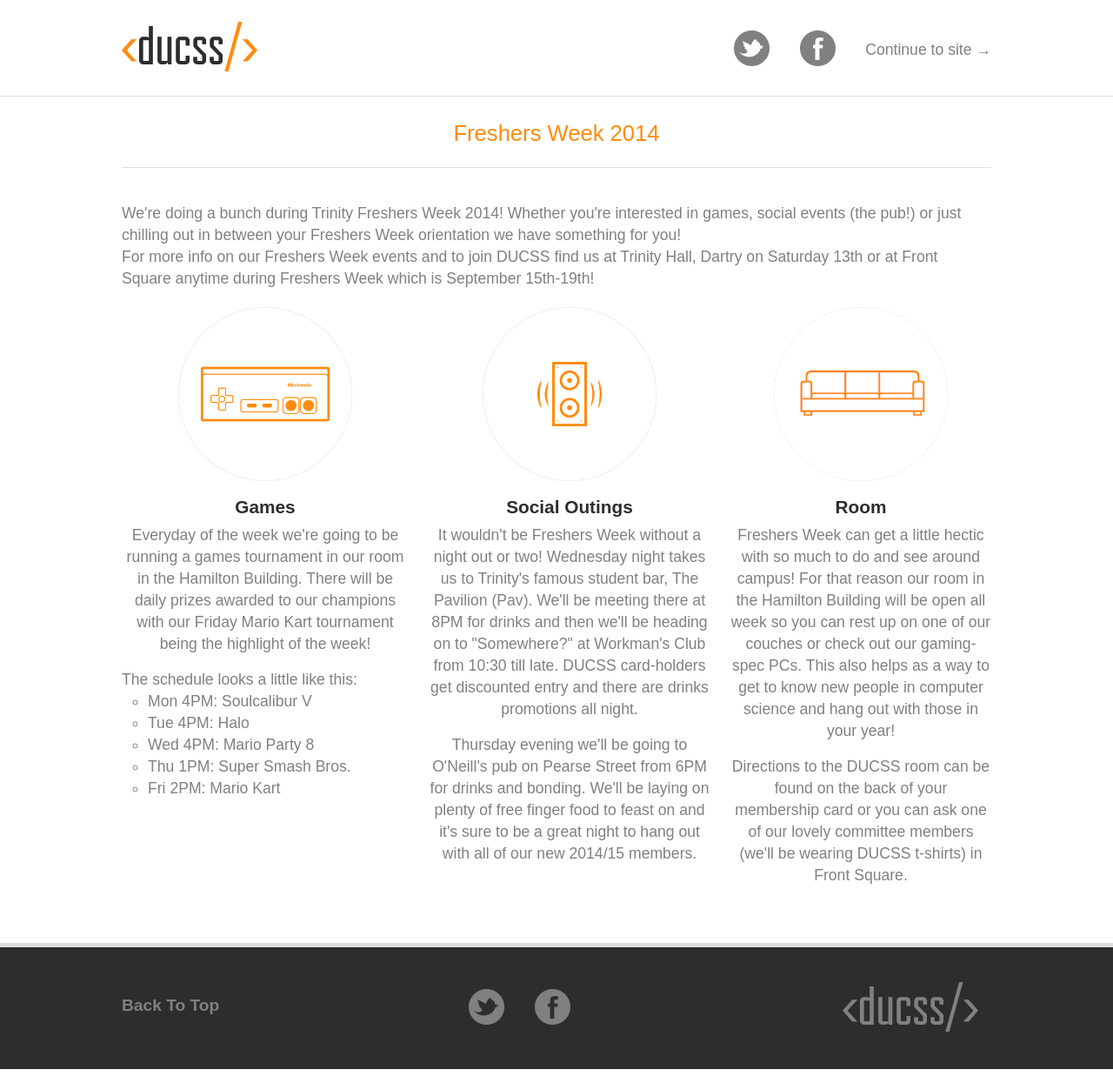
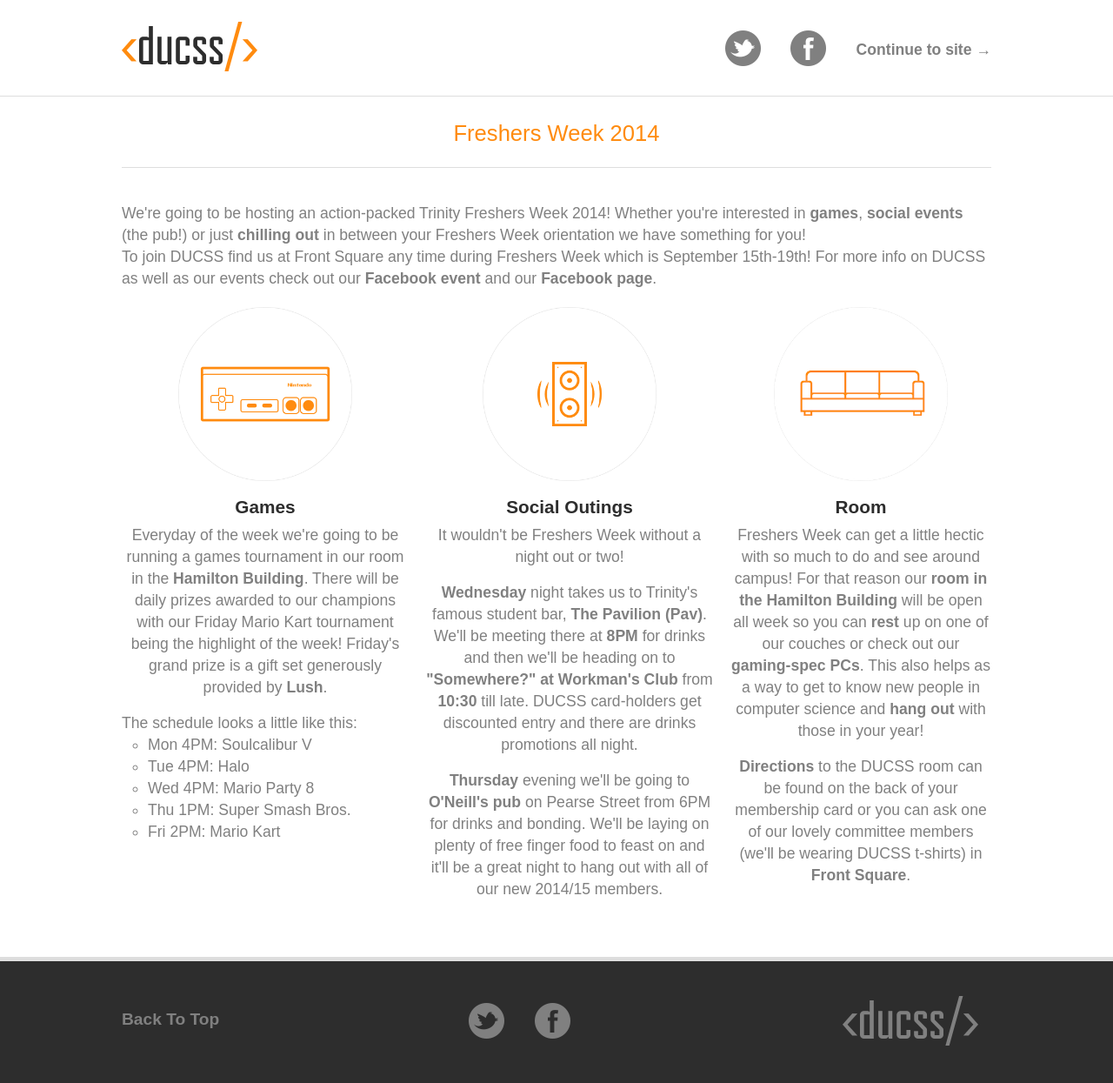
Before and after one commit to DUCSS/ducss-site-old, a Django app: template project/templates/freshers.html in a window 1280 px wide. Shown: the whole page at 87% size. Run offline with Django 3.2, Linux system fonts and the light colour scheme; the template is opened without the code that fills it, so the values that code supplies are empty; some web fonts are replaced.

Commit message:
Add bold styling, links and update text to reflect FB event.

```diff
--- a/project/static/base/css/freshers.css
+++ b/project/static/base/css/freshers.css
@@ -136,7 +136,8 @@ p {
 }
 
 a {
-  color: #ff8b0f;
+  color: #808080;
+  font-weight: bold;
   text-decoration: none;
 }
 
@@ -305,3 +306,7 @@ section#freshers .col p {
 .get-over-there {
   text-align: left !important;
 }
+
+strong {
+  font-weight: bold;
+}
--- a/project/templates/freshers.html
+++ b/project/templates/freshers.html
@@ -26,17 +26,17 @@
         <section id="freshers">
           <h1>Freshers Week 2014</h1>
           <p>
-            We're doing a bunch during Trinity Freshers Week 2014! Whether you're interested in games, social events (the pub!) or just chilling out in between your Freshers Week orientation we have something for you!
+            We're going to be hosting an action-packed Trinity Freshers Week 2014! Whether you're interested in <strong>games</strong>, <strong>social events</strong> (the pub!) or just <strong>chilling out</strong> in between your Freshers Week orientation we have something for you!
           </p>
           <p>
-            For more info on our Freshers Week events and to join DUCSS find us at Trinity Hall, Dartry on Saturday 13th or at Front Square anytime during Freshers Week which is September 15th-19th!
+            To join DUCSS find us at Front Square any time during Freshers Week which is September 15th-19th! For more info on DUCSS as well as our events check out our <a href="https://www.facebook.com/events/1511624179081064/">Facebook event</a> and our <a href="https://facebook.com/ducss.ie">Facebook page</a>.
           </p>
           <div class="row">
             <div class="col games">
               <img src="{{ STATIC_URL }}base/images/figure-games.png" width="200" height="200">
               <h2>Games</h2>
               <p>
-                Everyday of the week we're going to be running a games tournament in our room in the Hamilton Building. There will be daily prizes awarded to our champions with our Friday Mario Kart tournament being the highlight of the week!
+                Everyday of the week we're going to be running a games tournament in our room in the <strong>Hamilton Building</strong>. There will be daily prizes awarded to our champions with our Friday Mario Kart tournament being the highlight of the week! Friday's grand prize is a gift set generously provided by <a href="https://www.facebook.com/LushDublin">Lush</a>.
               </p>
               <br>
               <p class="get-over-there">
@@ -54,22 +54,26 @@
               <img src="{{ STATIC_URL }}base/images/figure-social.png" width="200" height="200">
               <h2>Social Outings</h2>
               <p>
-                It wouldn't be Freshers Week without a night out or two! Wednesday night takes us to Trinity's famous student bar, The Pavilion (Pav). We'll be meeting there at 8PM for drinks and then we'll be heading on to "Somewhere?" at Workman's Club from 10:30 till late. DUCSS card-holders get discounted entry and there are drinks promotions all night.
+                It wouldn't be Freshers Week without a night out or two!
               </p>
               <br>
               <p>
-                Thursday evening we'll be going to O'Neill's pub on Pearse Street from 6PM for drinks and bonding. We'll be laying on plenty of free finger food to feast on and it's sure to be a great night to hang out with all of our new 2014/15 members.
+                <strong>Wednesday</strong> night takes us to Trinity's famous student bar, <a href="https://www.google.ie/maps/place/The+Pavilion/@53.3427375,-6.2543638,17z/data=!4m5!1m2!2m1!1sthe+pavilion!3m1!1s0x0:0xd1588865b504faa6">The Pavilion (Pav)</a>. We'll be meeting there at <strong>8PM</strong> for drinks and then we'll be heading on to <a href="https://www.facebook.com/events/622453231209770/">"Somewhere?" at Workman's Club</a> from <strong>10:30</strong> till late. DUCSS card-holders get discounted entry and there are drinks promotions all night.
+              </p>
+              <br>
+              <p>
+                <strong>Thursday</strong> evening we'll be going to <a href="https://www.google.ie/maps/place/O'Neills+Victorian+Pub+and+Townhouse/@53.3438481,-6.2478605,15z/data=!4m5!1m2!2m1!1so'neills+pearse+street!3m1!1s0x0:0x2e472fea6eb84dd2">O'Neill's pub</a> on Pearse Street from 6PM for drinks and bonding. We'll be laying on plenty of free finger food to feast on and it'll be a great night to hang out with all of our new 2014/15 members.
               </p>
             </div>
             <div class="col">
               <img src="{{ STATIC_URL }}base/images/figure-room.png" width="200" height="200">
               <h2>Room</h2>
               <p>
-                Freshers Week can get a little hectic with so much to do and see around campus! For that reason our room in the Hamilton Building will be open all week so you can rest up on one of our couches or check out our gaming-spec PCs. This also helps as a way to get to know new people in computer science and hang out with those in your year!
+                Freshers Week can get a little hectic with so much to do and see around campus! For that reason our <strong>room in the Hamilton Building</strong> will be open all week so you can <strong>rest</strong> up on one of our couches or check out our <strong>gaming-spec PCs</strong>. This also helps as a way to get to know new people in computer science and <strong>hang out</strong> with those in your year!
               </p>
               <br>
               <p>
-                Directions to the DUCSS room can be found on the back of your membership card or you can ask one of our lovely committee members (we'll be wearing DUCSS t-shirts) in Front Square.
+                <strong>Directions</strong> to the DUCSS room can be found on the back of your membership card or you can ask one of our lovely committee members (we'll be wearing DUCSS t-shirts) in <strong>Front Square</strong>.
               </p>
             </div>
           </div>
```
